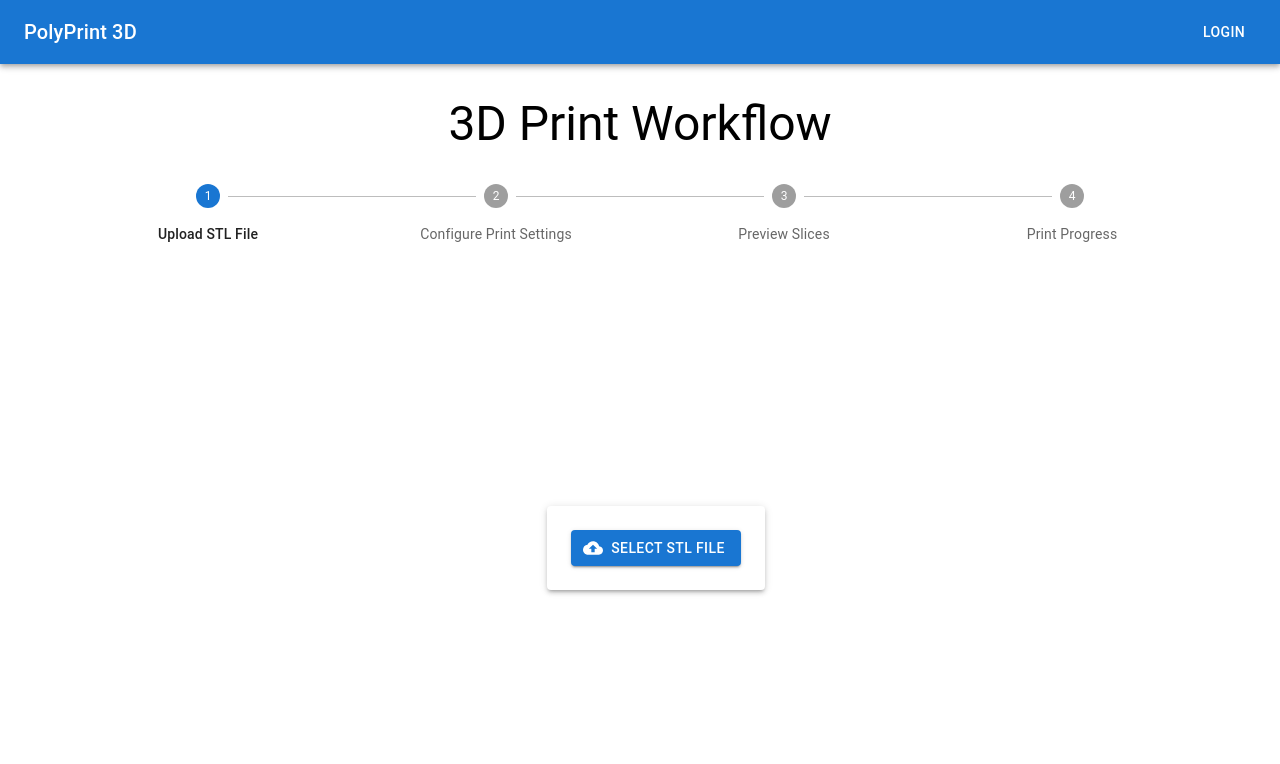
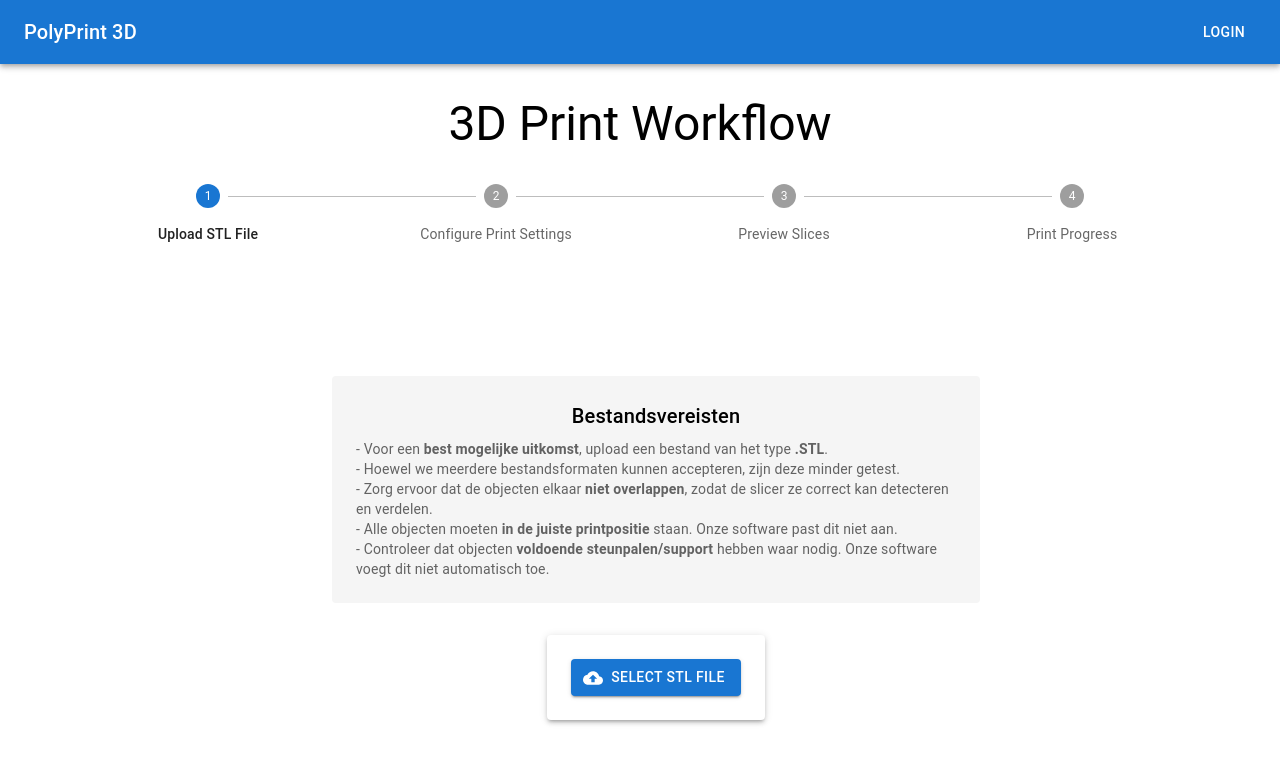
Before and after one commit to RiddleRoseheart/PolyPrint3D, a React (Create React App) app in the folder frontend/: page / in a window 1280 px wide. Shown: the top 764 px of the page. Built offline with nearby package versions, Linux system fonts and the light colour scheme; no server answers.

Commit message:
changes in frontend

```diff
--- a/frontend/src/components/Landing.js
+++ b/frontend/src/components/Landing.js
@@ -23,7 +23,7 @@ const Landing = ({ user }) => {
     const styles = {
         landingPage: {
             fontFamily: 'Arial, sans-serif',
-            textAlign: 'center',
+            // textAlign: 'center',
             padding: '20px',
         },
         heroSection: {
@@ -53,6 +53,7 @@ const Landing = ({ user }) => {
             transform: 'translateY(0)',
         },
         sectionTitle: {
+            textAlign: 'center',
             fontSize: '2.5rem',
             marginBottom: '20px',
         },
@@ -122,7 +123,12 @@ const Landing = ({ user }) => {
             >
                 <h2 style={styles.sectionTitle}>Meet the Team</h2>
                 <p style={styles.sectionText}>
-                    Ik ben Rand, de projectleider en een machine learning en AI-enthousiasteling. Het idee voor dit project ontstond tijdens roboticalessen met mijn docent Maarten Dequanter. Antoine, mijn teamlid, was aanwezig tijdens deze projectideevoorstel en toonde meteen zijn interesse aan. Zijn ervaring in 3D-printing en machines gaan goed van pas komen tijdens ons project. Yasmine is een toegewijde developer en harde werker. Nour, onze creatieve geest, is een robotica-enthousiasteling en getalenteerde developer.
+                    Wij zijn een gedreven team met een passie voor technologie en innovatie! <br />
+                    <strong>Rand</strong>, onze projectleider, is een enthousiaste machine learning- en AI-liefhebber die graag nieuwe uitdagingen aangaat. <br />
+                    <strong>Antoine</strong> beheert de 3D-printers en brengt ervaring in 3D-printing en machinebeheer mee. <br />
+                    <strong>Yasmine</strong> is een toegewijde en flexibele developer met een sterke expertise in de backend. Haar probleemoplossend vermogen en doorzettingskracht maken haar een onmisbare schakel in ons team. <br />
+                    <strong>Nour</strong> is de creatieve geest van het team en een expert in frontend-ontwikkeling. Haar innovatieve ideeën en oog voor detail zorgen voor een gebruiksvriendelijke en efficiënte interface. <br />
+                    Met grote dank aan <strong>Maarten Dequanter</strong>, die ons heeft geïnspireerd en begeleid bij het vormgeven van dit project. Ook willen we <strong>Karel en Laurence van de ICT-dienst in EhB</strong> bedanken voor hun waardevolle steun en hulp gedurende het traject.
                 </p>
             </section>
 
@@ -135,7 +141,9 @@ const Landing = ({ user }) => {
             >
                 <h2 style={styles.sectionTitle}>About PolyPrint 3D</h2>
                 <p style={styles.sectionText}>
-                    Het doel van PolyPrint 3D is om het 3D-printproces te versnellen, en als u ooit een 3D printer moest gebruiken dan weet u hoe traag deze proces kan zijn. Door printtaken te verdelen over meerdere printers. Een gebruiker uploadt zijn bestand met zijn onderdelen op onze website, waarna de software dit bestand opstuurt naar de slicer die het automatisch scant en snijdt en de delen tijdelijk opslaagt in de filestorage. Dan gaat de devider op onze site die de printers beheert bepalen welke printers er beschikbaar zijn, en gaat het de gesnede documenten sturen naar deze verschillende printers tegelijkertijd. Zo gaat de printtijd in totaal aanzienlijk verlagen en besparen we enorm veel tijd.
+                    PolyPrint 3D is een softwareoplossing die het 3D-printproces aanzienlijk versnelt door printtaken slim te verdelen over meerdere printers. In plaats van één printer een volledige set onderdelen te laten verwerken, analyseert onze software het geüploade bestand, splitst het automatisch in afzonderlijke componenten en stuurt elk onderdeel gelijktijdig naar beschikbare printers.<br />
+
+                    <br />Dit zorgt voor een drastische vermindering van de totale printtijd, wat vooral voordelig is voor gebruikers die regelmatig 3D-geprinte onderdelen nodig hebben, zoals in roboticalabs of productieomgevingen. Dankzij deze efficiënte taakverdeling wordt kostbare tijd bespaard en kan het printproces veel sneller verlopen.
                 </p>
             </section>
 
--- a/frontend/src/components/STLFileUpload.js
+++ b/frontend/src/components/STLFileUpload.js
@@ -138,6 +138,30 @@ const STLFileUpload = ({ onFileUploaded }) => {
   };
 
   return (
+    <>
+    {/* Requirements Box */}
+    <Box
+      sx={{
+        maxWidth: 600,
+        mx: 'auto',
+        mt: 4,
+        p: 3,
+        bgcolor: '#f5f5f5',
+        borderRadius: 1
+      }}
+    >
+      <Typography variant="h6" gutterBottom textAlign={'center'}>
+        Bestandsvereisten
+      </Typography>
+      <Typography variant="body2" color="text.secondary">
+        - Voor een <strong>best mogelijke uitkomst</strong>, upload een bestand van het type <strong>.STL</strong>.<br />
+        - Hoewel we meerdere bestandsformaten kunnen accepteren, zijn deze minder getest.<br />
+        - Zorg ervoor dat de objecten elkaar <strong>niet overlappen</strong>, zodat de slicer ze correct kan detecteren en verdelen.<br />
+        - Alle objecten moeten <strong>in de juiste printpositie</strong> staan. Onze software past dit niet aan.<br />
+        - Controleer dat objecten <strong>voldoende steunpalen/support</strong> hebben waar nodig. Onze software voegt dit niet automatisch toe.<br />
+      </Typography>
+    </Box>
+
     <Paper elevation={3} sx={{ p: 3, maxWidth: 600, mx: 'auto', mt: 4 }}>
       <Box sx={{ textAlign: 'center' }}>
         <input
@@ -214,6 +238,7 @@ const STLFileUpload = ({ onFileUploaded }) => {
         )}
       </Box>
     </Paper>
+    </>
   );
 };
 
```
